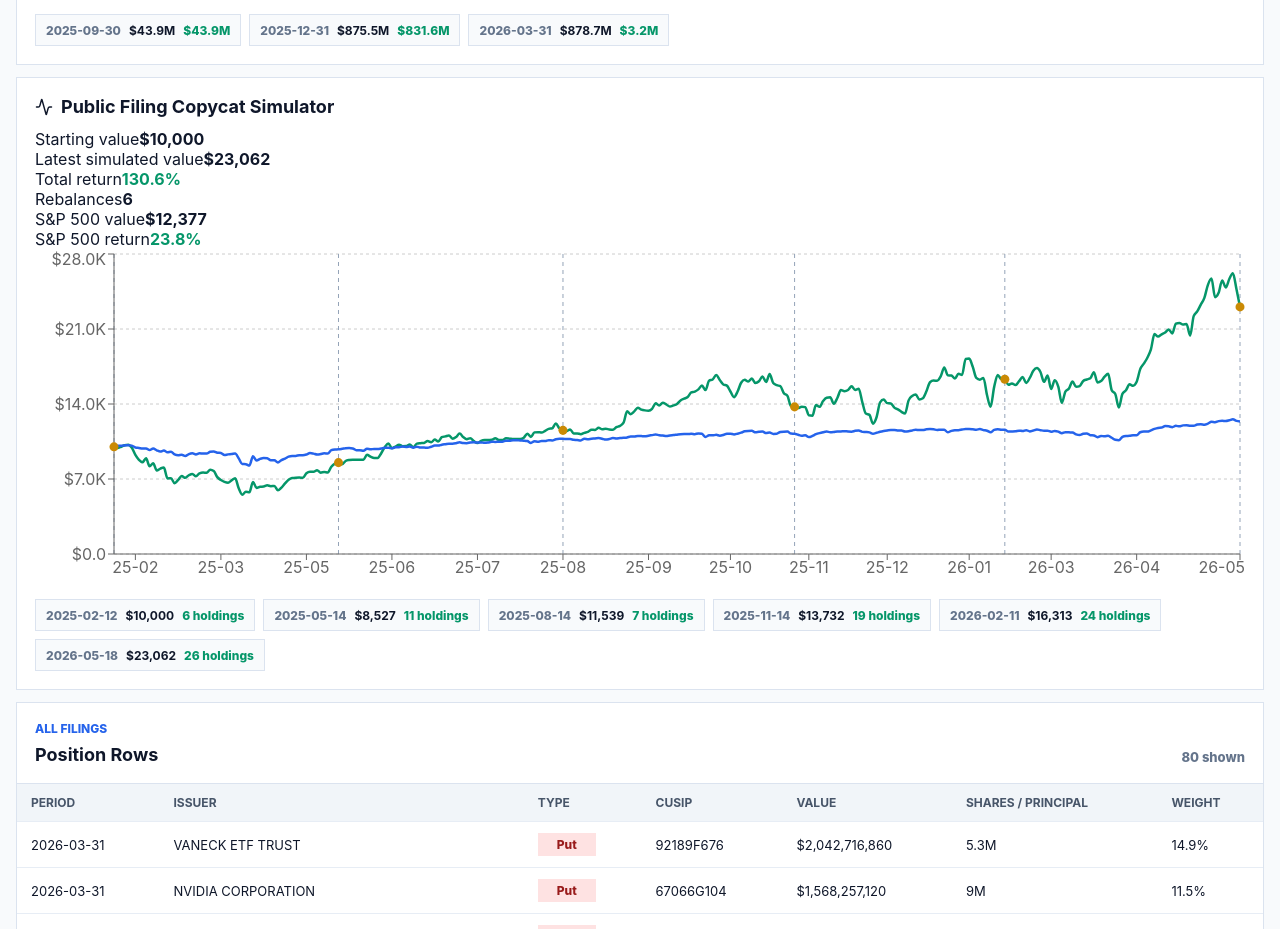
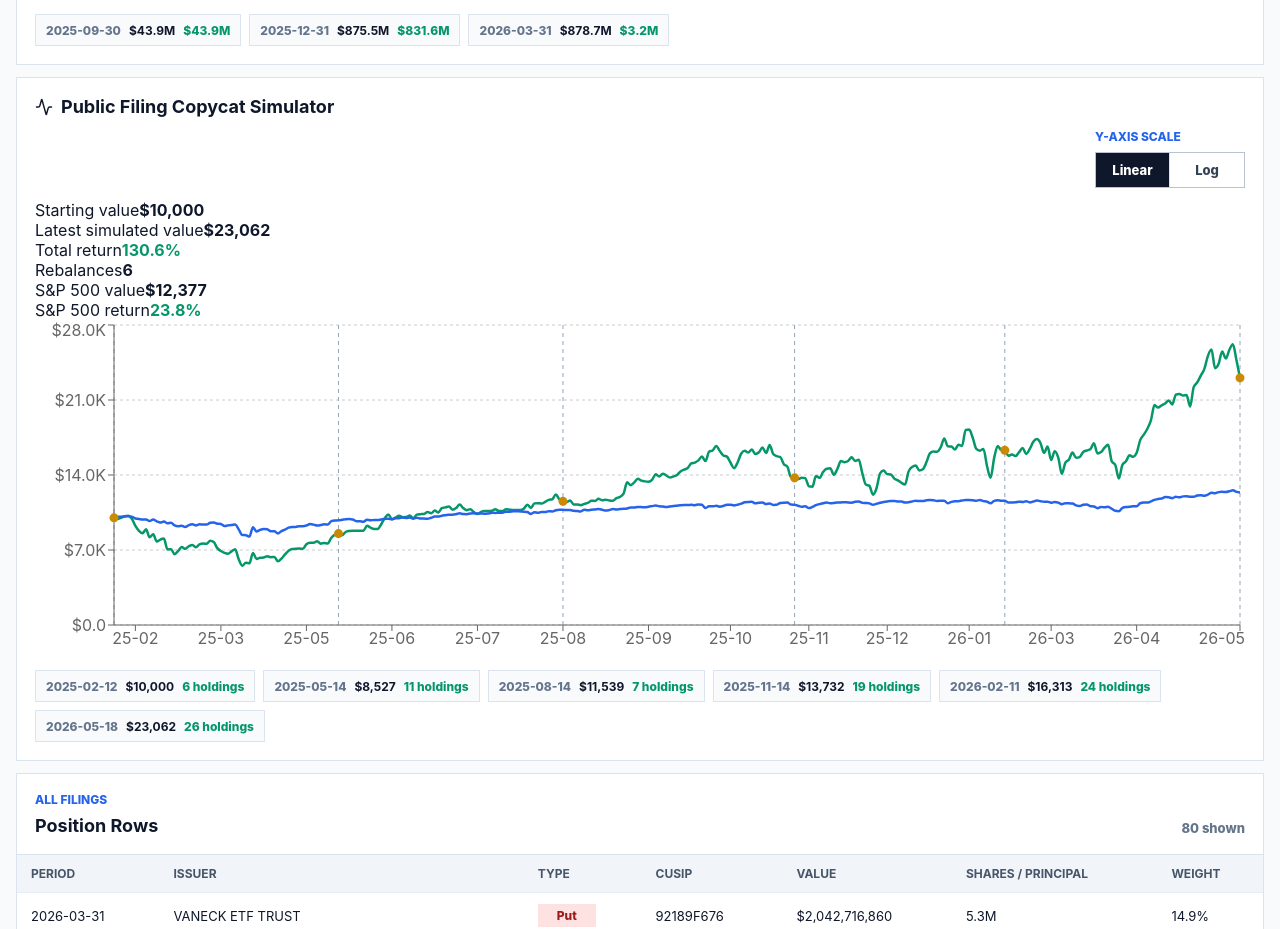
Before and after one commit to locky192/SituationalAwareness, a Next.js app: page / in a window 1280 px wide. Shown: the part 2840-3769 px from the top of the page. Built offline with nearby package versions, Linux system fonts and the light colour scheme.

Commit message:
Add simulator log scale toggle

```diff
--- a/app/globals.css
+++ b/app/globals.css
@@ -122,6 +122,12 @@ h1 {
   color: #fff;
 }
 
+.segmented-control.small button {
+  min-width: 74px;
+  min-height: 34px;
+  font-size: 13px;
+}
+
 .metrics {
   display: grid;
   grid-template-columns: repeat(4, minmax(0, 1fr));
@@ -203,6 +209,12 @@ h1 {
   display: inline-flex;
   align-items: center;
   gap: 8px;
+}
+
+.panel-toolbar {
+  display: flex;
+  justify-content: flex-end;
+  margin-bottom: 12px;
 }
 
 .chart-tooltip {
--- a/components/PortfolioDashboard.tsx
+++ b/components/PortfolioDashboard.tsx
@@ -439,6 +439,7 @@ export function PortfolioDashboard({ data, priceData }: { data: FilingsData; pri
   const [selectedPriceIssuer, setSelectedPriceIssuer] = useState("BLOOM ENERGY CORP");
   const [activePriceMarker, setActivePriceMarker] = useState<PriceMarker | null>(null);
   const [instrumentType, setInstrumentType] = useState(ALL_INSTRUMENTS);
+  const [simulatorScale, setSimulatorScale] = useState<"linear" | "log">("linear");
   const [query, setQuery] = useState("");
 
   const filings = data.filings;
@@ -764,6 +765,29 @@ export function PortfolioDashboard({ data, priceData }: { data: FilingsData; pri
         </ChartPanel>
 
         <ChartPanel title="Public Filing Copycat Simulator" icon={<Activity size={18} />} wide>
+          <div className="panel-toolbar">
+            <div>
+              <p className="eyebrow">Y-axis scale</p>
+              <div className="segmented-control small">
+                <button
+                  type="button"
+                  aria-pressed={simulatorScale === "linear"}
+                  className={simulatorScale === "linear" ? "active" : ""}
+                  onClick={() => setSimulatorScale("linear")}
+                >
+                  Linear
+                </button>
+                <button
+                  type="button"
+                  aria-pressed={simulatorScale === "log"}
+                  className={simulatorScale === "log" ? "active" : ""}
+                  onClick={() => setSimulatorScale("log")}
+                >
+                  Log
+                </button>
+              </div>
+            </div>
+          </div>
           <div className="simulator-summary">
             <article>
               <span>Starting value</span>
@@ -796,7 +820,13 @@ export function PortfolioDashboard({ data, priceData }: { data: FilingsData; pri
             <ComposedChart data={simulator.series}>
               <CartesianGrid strokeDasharray="3 3" vertical={false} />
               <XAxis dataKey="date" minTickGap={36} tickFormatter={(value) => String(value).slice(2, 7)} />
-              <YAxis tickFormatter={(value) => compactCurrency.format(Number(value))} width={74} />
+              <YAxis
+                allowDataOverflow={simulatorScale === "log"}
+                domain={simulatorScale === "log" ? [9000, "dataMax"] : undefined}
+                scale={simulatorScale}
+                tickFormatter={(value) => compactCurrency.format(Number(value))}
+                width={74}
+              />
               <Tooltip content={<SimulatorTooltip />} />
               {simulator.events.map((event) => (
                 <ReferenceLine key={event.date} x={event.date} stroke="#94a3b8" strokeDasharray="4 4" />
```
